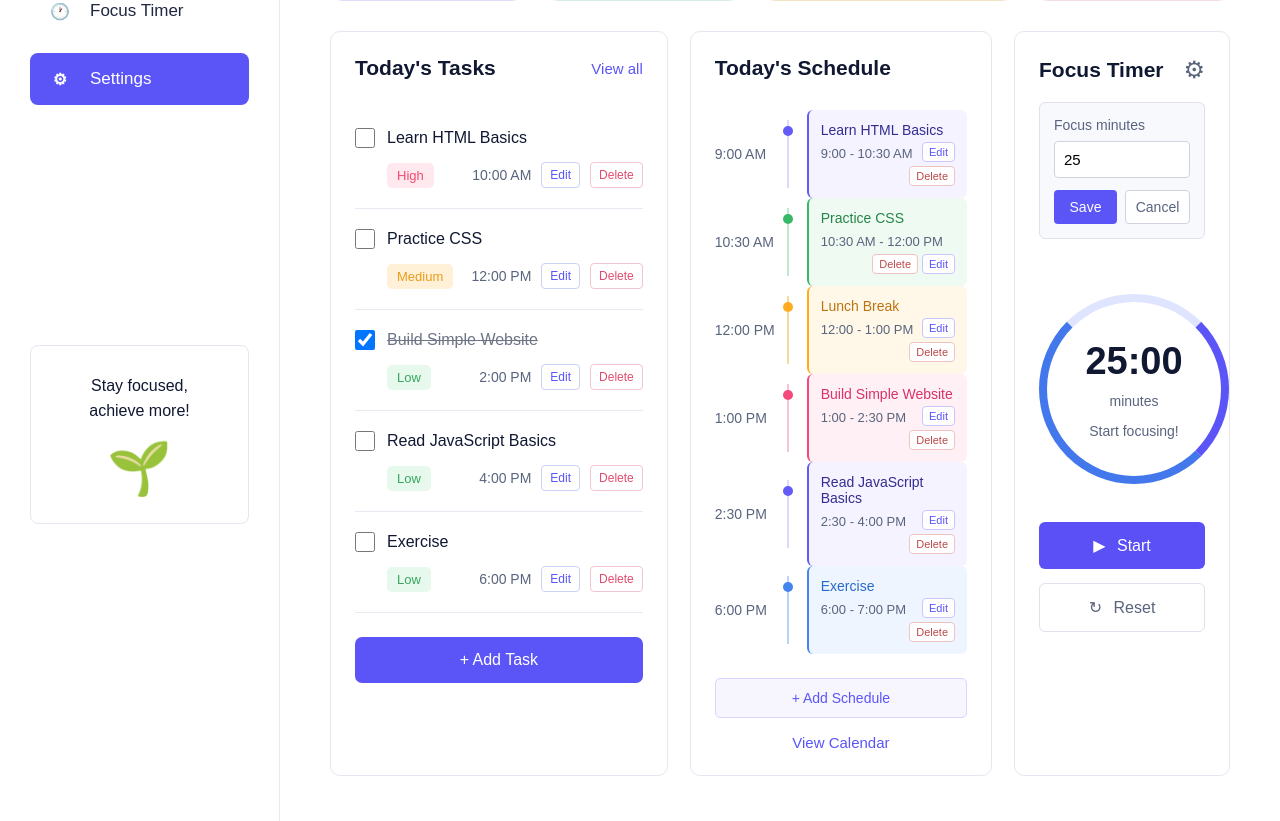
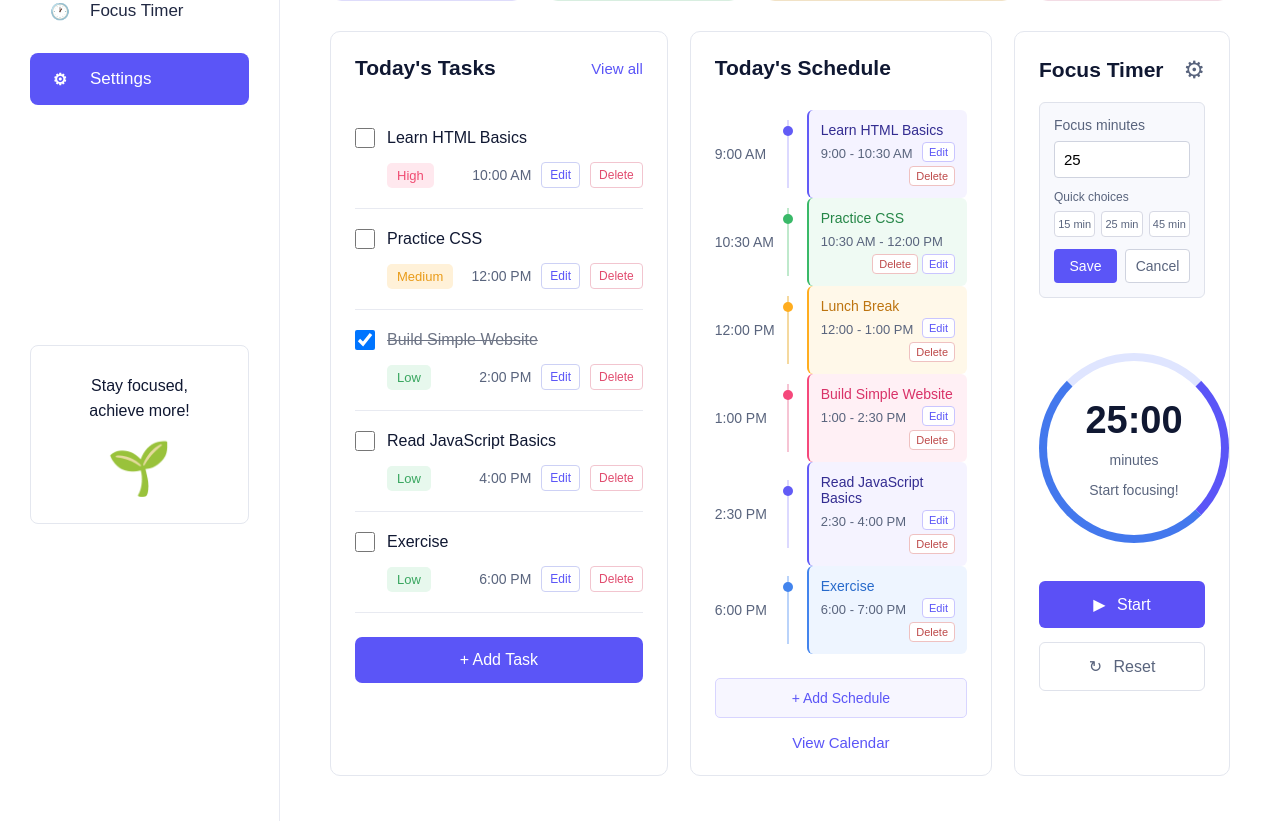
Before and after one commit to peterygalaxy-arch/Time-Management, a Flask app: page / in a window 1280 px wide, after a click that opens the changed part. Shown: the part 347-1168 px from the top of the page. Run offline with Flask 3, Linux system fonts and the light colour scheme.

Commit message:
add timer quick choices

```diff
--- a/static/script.js
+++ b/static/script.js
@@ -68,6 +68,30 @@ const cancelTimeButton = document.getElementById("cancel-time-button");
 const focusTimeTotal = document.getElementById("focus-time-total");
 const focusTimeSession = document.getElementById("focus-time-session");
 const clearFocusButton = document.getElementById("clear-focus-button");
+const timerPresetButtons = document.querySelectorAll(".timer-preset-button");
+
+function showSelectedPreset() {
+    timerPresetButtons.forEach(function (presetButton) {
+        const presetMinutes = Number(presetButton.dataset.minutes);
+
+        presetButton.classList.remove("selected-preset");
+
+        if (Number(focusMinutesInput.value) === presetMinutes) {
+            presetButton.classList.add("selected-preset");
+        }
+    });
+}
+
+timerPresetButtons.forEach(function (presetButton) {
+    presetButton.addEventListener("click", function () {
+        focusMinutesInput.value = presetButton.dataset.minutes;
+        showSelectedPreset();
+    });
+});
+
+focusMinutesInput.addEventListener("input", function () {
+    showSelectedPreset();
+});
 
 function showFocusSummary() {
     const totalMinutes = Math.floor(focusedSeconds / 60);
@@ -158,6 +182,7 @@ timerSettings.addEventListener("click", function () {
         timerOptions.classList.remove("open");
     } else {
         focusMinutesInput.value = focusMinutes;
+        showSelectedPreset();
         timerOptions.classList.add("open");
     }
 });
@@ -182,6 +207,7 @@ saveTimeButton.addEventListener("click", function () {
 
 cancelTimeButton.addEventListener("click", function () {
     focusMinutesInput.value = focusMinutes;
+    showSelectedPreset();
     timerOptions.classList.remove("open");
 });
 
--- a/static/style.css
+++ b/static/style.css
@@ -814,6 +814,38 @@ body {
     font-size: 15px;
 }
 
+.timer-preset-label {
+    margin: 12px 0 7px 0;
+    color: #59647d;
+    font-size: 12px;
+}
+
+.timer-presets {
+    display: flex;
+    gap: 6px;
+}
+
+.timer-preset-button {
+    flex: 1;
+    padding: 6px 2px;
+    border: 1px solid #d7d9e4;
+    border-radius: 4px;
+    background-color: white;
+    color: #59647d;
+    font-size: 11px;
+    cursor: pointer;
+}
+
+.timer-preset-button:hover {
+    background-color: #f2f1ff;
+}
+
+.timer-preset-button.selected-preset {
+    border-color: #625bf6;
+    background-color: #eeedff;
+    color: #514be4;
+}
+
 .timer-option-buttons {
     display: flex;
     gap: 8px;
--- a/templates/index.html
+++ b/templates/index.html
@@ -328,6 +328,13 @@
                         <label for="focus-minutes">Focus minutes</label>
                         <input id="focus-minutes" type="number" min="1" max="60" value="25">
 
+                        <p class="timer-preset-label">Quick choices</p>
+                        <div class="timer-presets">
+                            <button class="timer-preset-button" type="button" data-minutes="15">15 min</button>
+                            <button class="timer-preset-button" type="button" data-minutes="25">25 min</button>
+                            <button class="timer-preset-button" type="button" data-minutes="45">45 min</button>
+                        </div>
+
                         <div class="timer-option-buttons">
                             <button class="save-time-button" id="save-time-button" type="button">Save</button>
                             <button class="cancel-time-button" id="cancel-time-button" type="button">Cancel</button>
```
